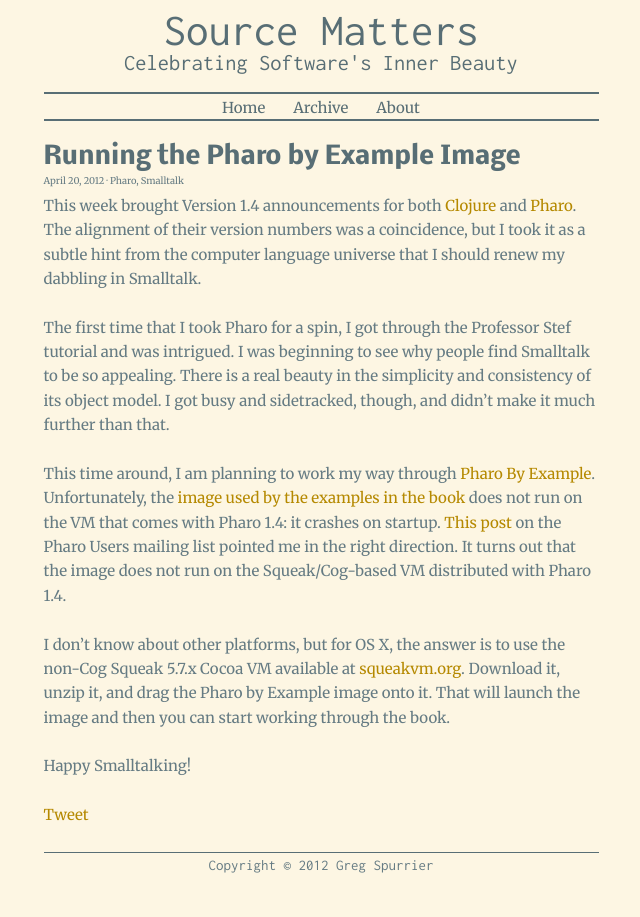
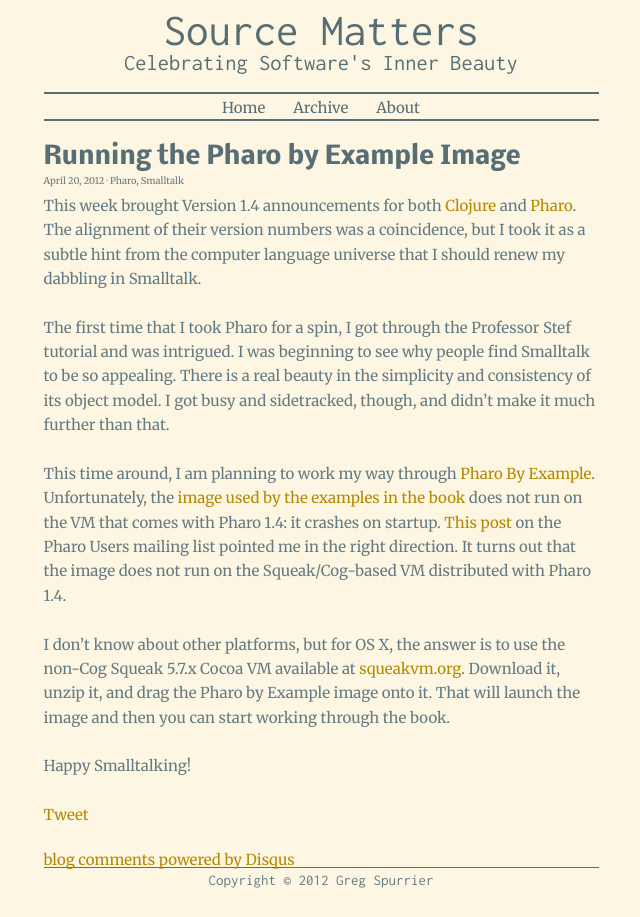
Before and after one commit to gregspurrier/gregspurrier.github.com, a Jekyll site: the page built from _posts/2012-04-19-pharo-by-example-on-os-x.markdown, in a window 1280 px wide. Shown: the whole page, without its empty margins (319-959 px from the left). Built offline with Jekyll 4.4.1, drawn with Linux system fonts in a browser that asks for light colours; comment, search, counter and statistics services are not loaded; some of the changed lines change nothing that is shown.

Commit message:
Add disqus comments

```diff
--- a/_layouts/post.html
+++ b/_layouts/post.html
@@ -40,6 +40,21 @@
           <script src="//platform.linkedin.com/in.js" type="text/javascript"></script>
           <script type="IN/Share" data-url="http://sourcematters.org{{ page.url }}"></script>
         </p>
+        <div id="disqus_thread"></div>
+        <script type="text/javascript">
+          var disqus_shortname = 'sourcematters';
+          var disqus_title = '{{ page.title }}';
+          var disqus_identifier = '{{ page.url }}';
+
+          /* * * DON'T EDIT BELOW THIS LINE * * */
+          (function() {
+          var dsq = document.createElement('script'); dsq.type = 'text/javascript'; dsq.async = true;
+          dsq.src = 'http://' + disqus_shortname + '.disqus.com/embed.js';
+          (document.getElementsByTagName('head')[0] || document.getElementsByTagName('body')[0]).appendChild(dsq);
+          })();
+        </script>
+        <noscript>Please enable JavaScript to view the <a href="http://disqus.com/?ref_noscript">comments powered by Disqus.</a></noscript>
+        <a href="http://disqus.com" class="dsq-brlink">blog comments powered by <span class="logo-disqus">Disqus</span></a>
       </div>
       {% include footer.html %}
     </div>
```
